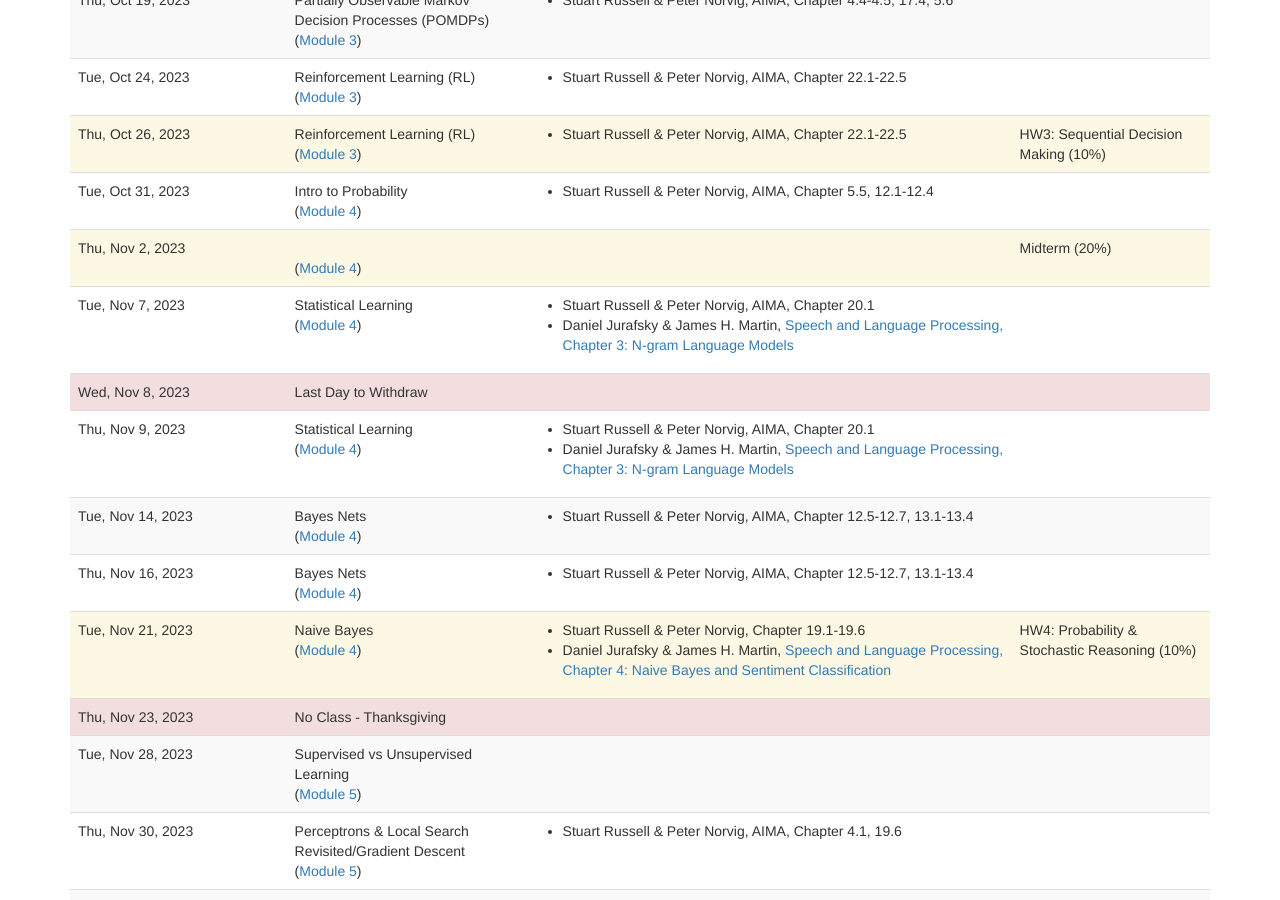
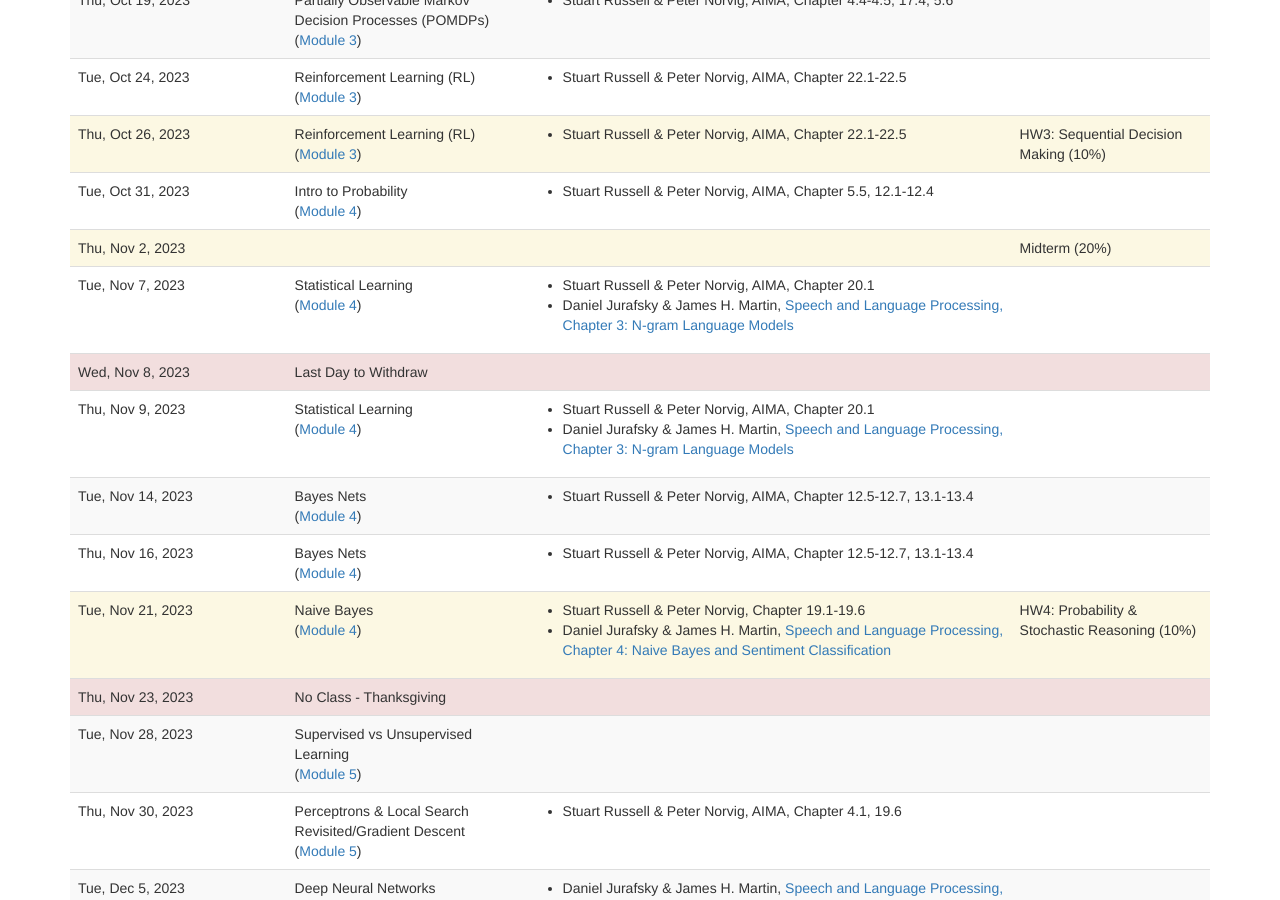
Before and after one commit to lara-martin/Principles-of-AI, a Jekyll site: the page built from lectures.md, in a window 1280 px wide and 900 px high, scrolled down 1111 px. Built offline with Jekyll 4.4.1, drawn with Linux system fonts in a browser that asks for light colours; nearby versions of some CDN libraries; a script that is not in the unit is left out.

Commit message:
module number if lecture title exists

```diff
--- a/lectures.md
+++ b/lectures.md
@@ -67,7 +67,7 @@ The lecture schedule will be updated as the term progresses. You can find more d
 	      <td width="19%">{{ lecture.date | date: '%a, %b %-d, %Y' }}</td>
 	      <td width="20%">
 		 {{ lecture.title }}<br>
-		 {% if mod_num and lecture.type != 'no_lecture' and lecture.title != "" %}(<a href="modules.html#module{{mod_num}}">Module {{mod_num}}</a>)
+		 {% if mod_num and lecture.type != 'no_lecture' and lecture.title %}(<a href="modules.html#module{{mod_num}}">Module {{mod_num}}</a>)
 			{% if lecture.slides %}
 			  <a href="{{ lecture.slides }}">[slides]</a>
 			{% endif %}
```
